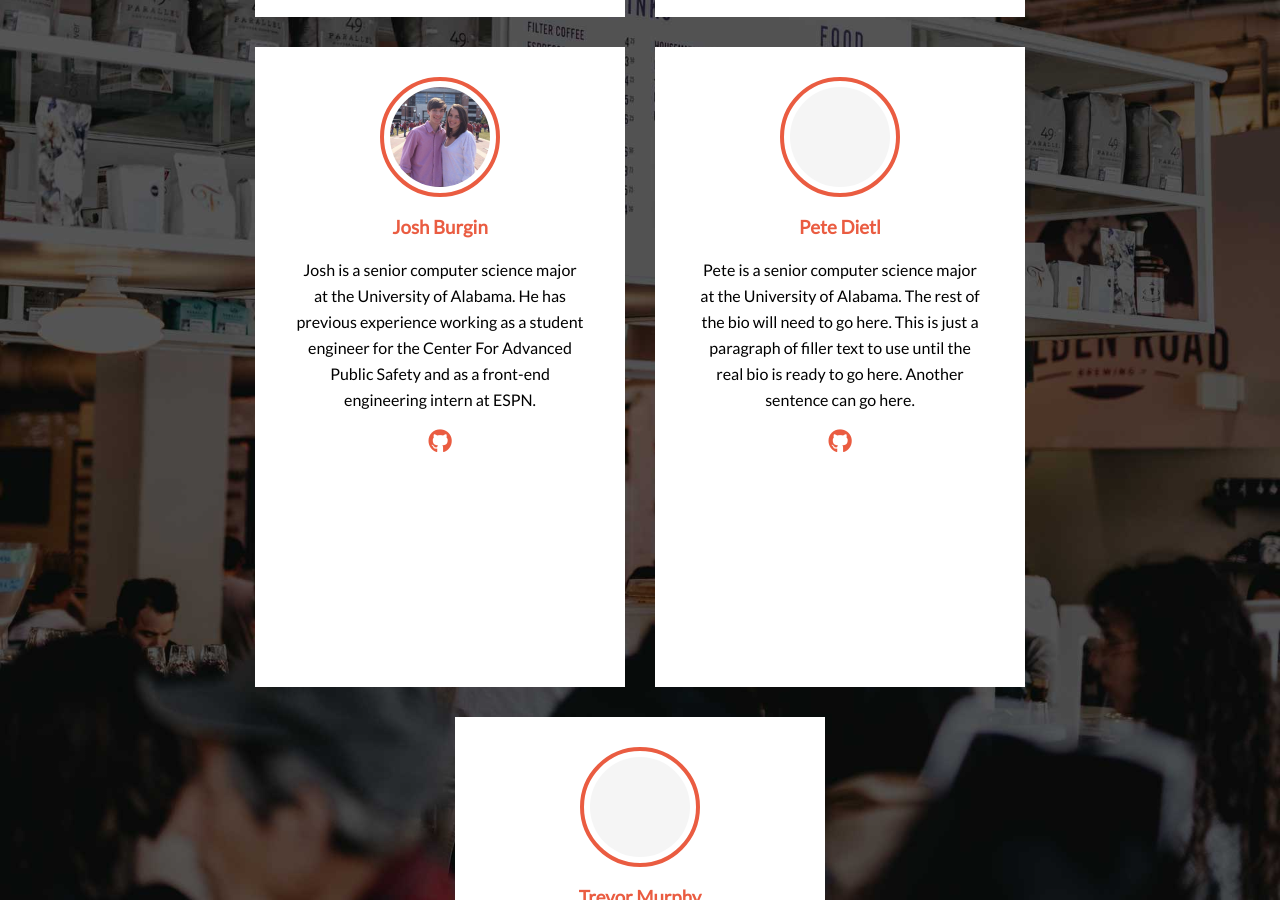
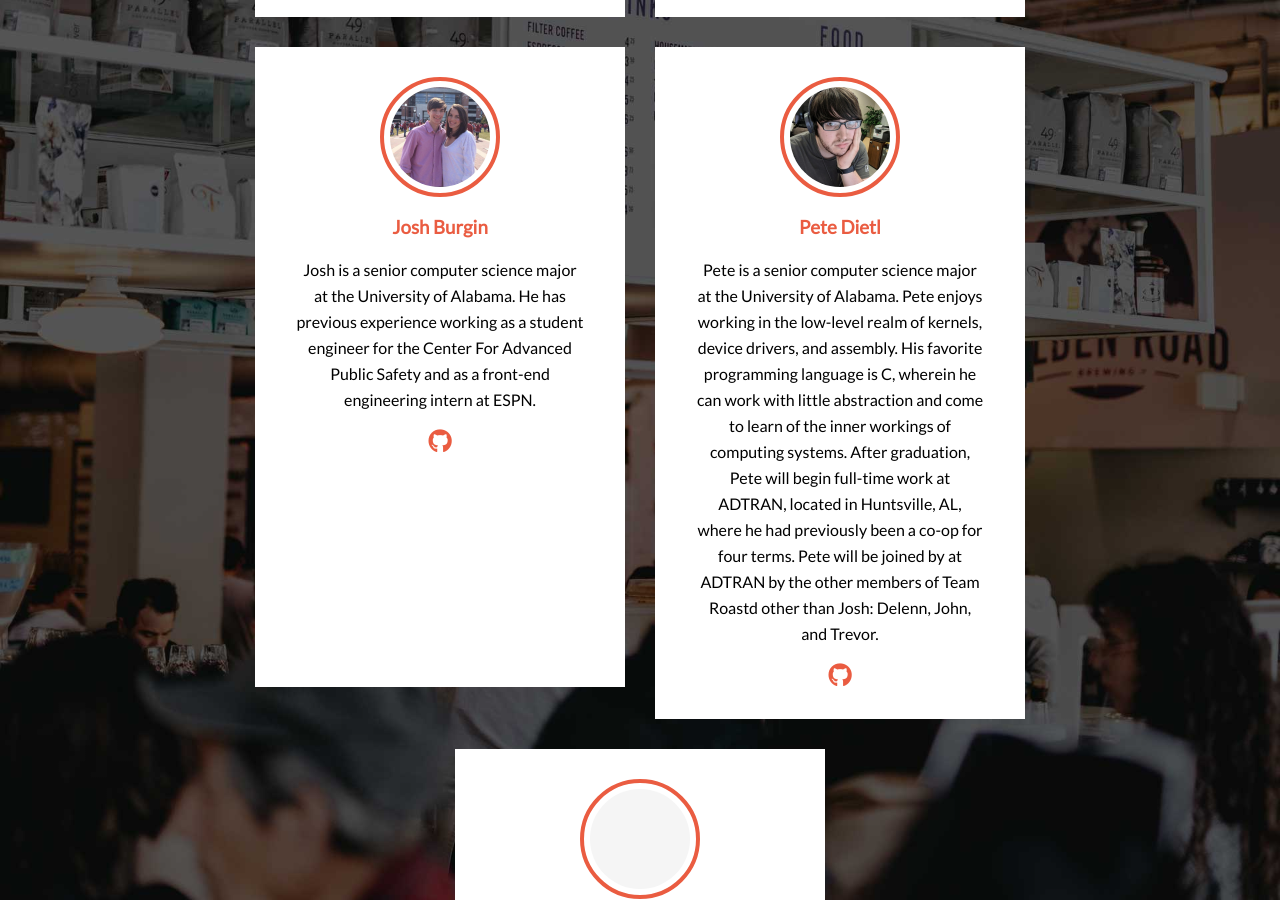
Before and after one commit to tlmurphy/roastd, a Jekyll site: the page built from README.md, in a window 1280 px wide and 900 px high, scrolled down 3637 px. Built offline with Jekyll 4.4.1, drawn with Linux system fonts in a browser that asks for light colours; nearby versions of some CDN libraries; our own code applies the rules of GitHub Pages for plain Markdown files; the repository's description, which GitHub fills in, is left out.

Commit message:
Update pic and bio (#71)

```diff
--- a/_layouts/default.html
+++ b/_layouts/default.html
@@ -164,8 +164,11 @@
                   <img src="{{ '/assets/img/pete.png?v=' | append: site.github.build_revision | relative_url }}" alt="Delenn"/>
               </div>
               <h3>Pete Dietl</h3>
-              <p>Pete is a senior computer science major at the University of Alabama. The rest of the bio will need to go here. This
-                  is just a paragraph of filler text to use until the real bio is ready to go here. Another sentence can go here.
+              <p>Pete is a senior computer science major at the University of Alabama. Pete enjoys working in the low-level realm of
+              kernels, device drivers, and assembly. His favorite programming language is C, wherein he can work with little abstraction
+              and come to learn of the inner workings of computing systems. After graduation, Pete will begin full-time work at ADTRAN,
+              located in Huntsville, AL, where he had previously been a co-op for four terms. Pete will be joined by at ADTRAN by the other
+              members of Team Roastd other than Josh: Delenn, John, and Trevor.
               </p>
               <a href="https://github.com/padietl"><i class="fab fa-github"></i></a>
             </div>
```
Also changed, not shown: assets/img/pete.png.
